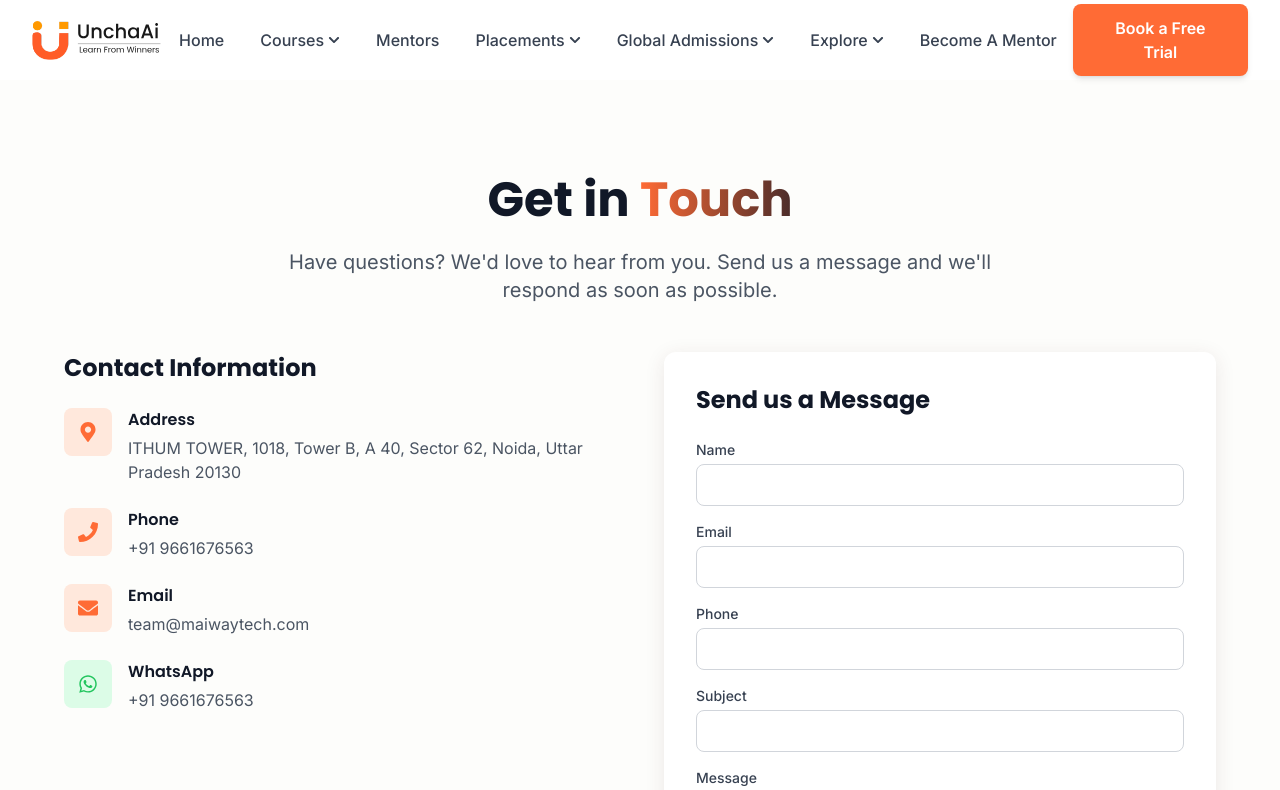
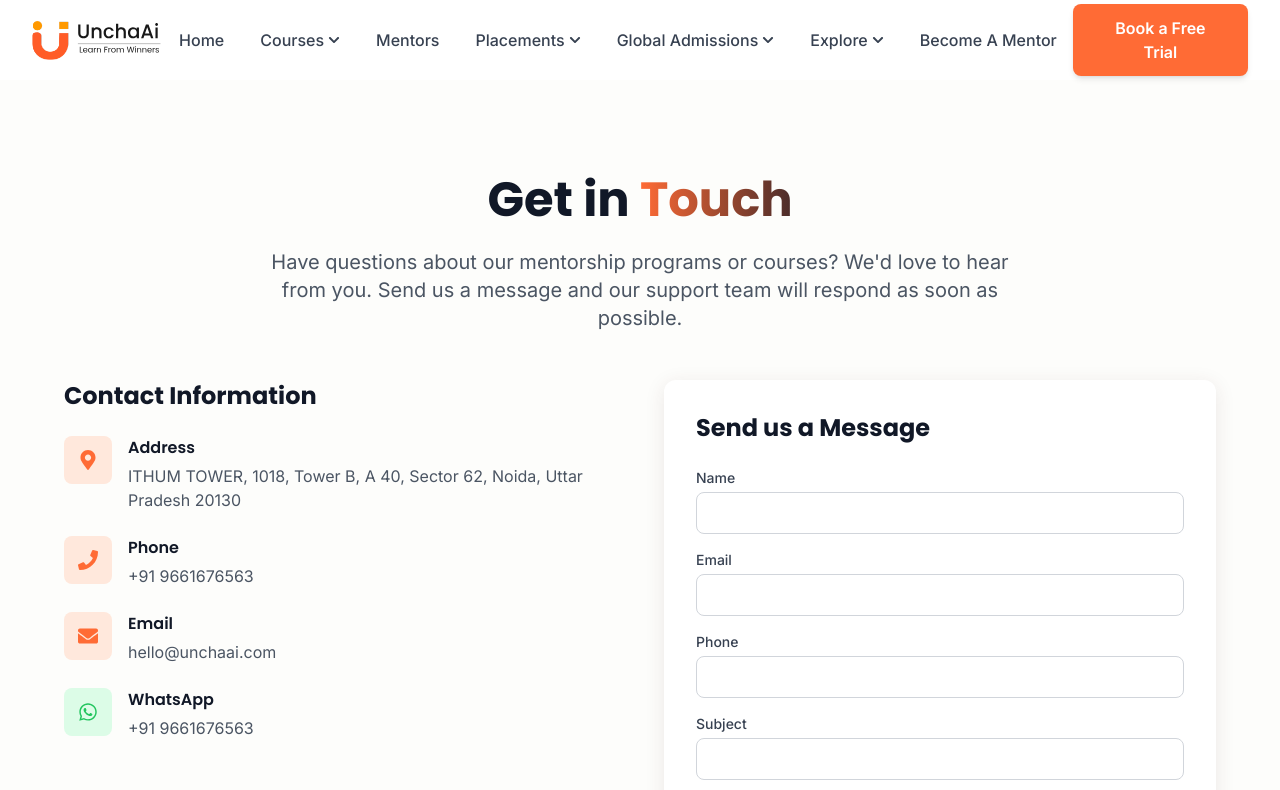
Before and after one commit to DEEPANSHU000/Unchaai_WEB, a React (Vite) app: page /contact in a window 1280 px wide. Shown: the top 790 px of the page. Built offline with nearby package versions, Linux system fonts and the light colour scheme.

Commit message:
Update Contact page copy and email to match UnchaAi branding

```diff
--- a/src/pages/Contact.jsx
+++ b/src/pages/Contact.jsx
@@ -31,7 +31,7 @@ const Contact = () => {
               Get in <span className="heading-gradient">Touch</span>
             </h1>
             <p className="text-xl text-gray-600 max-w-3xl mx-auto">
-              Have questions? We'd love to hear from you. Send us a message and we'll respond as soon as possible.
+              Have questions about our mentorship programs or courses? We'd love to hear from you. Send us a message and our support team will respond as soon as possible.
             </p>
           </motion.div>
 
@@ -66,7 +66,7 @@ const Contact = () => {
                   </div>
                   <div>
                     <h3 className="font-semibold text-gray-900 mb-1">Email</h3>
-                    <p className="text-gray-600">team@maiwaytech.com</p>
+                    <p className="text-gray-600">hello@unchaai.com</p>
                   </div>
                 </div>
 
@@ -91,7 +91,7 @@ const Contact = () => {
                   <input
                     type="text"
                     value={formData.name}
-                    onChange={(e) => setFormData({...formData, name: e.target.value})}
+                    onChange={(e) => setFormData({ ...formData, name: e.target.value })}
                     className="w-full px-4 py-2 border border-gray-300 rounded-lg focus:ring-2 focus:ring-primary-500 outline-none"
                     required
                   />
@@ -102,7 +102,7 @@ const Contact = () => {
                   <input
                     type="email"
                     value={formData.email}
-                    onChange={(e) => setFormData({...formData, email: e.target.value})}
+                    onChange={(e) => setFormData({ ...formData, email: e.target.value })}
                     className="w-full px-4 py-2 border border-gray-300 rounded-lg focus:ring-2 focus:ring-primary-500 outline-none"
                     required
                   />
@@ -113,7 +113,7 @@ const Contact = () => {
                   <input
                     type="tel"
                     value={formData.phone}
-                    onChange={(e) => setFormData({...formData, phone: e.target.value})}
+                    onChange={(e) => setFormData({ ...formData, phone: e.target.value })}
                     className="w-full px-4 py-2 border border-gray-300 rounded-lg focus:ring-2 focus:ring-primary-500 outline-none"
                     required
                   />
@@ -124,7 +124,7 @@ const Contact = () => {
                   <input
                     type="text"
                     value={formData.subject}
-                    onChange={(e) => setFormData({...formData, subject: e.target.value})}
+                    onChange={(e) => setFormData({ ...formData, subject: e.target.value })}
                     className="w-full px-4 py-2 border border-gray-300 rounded-lg focus:ring-2 focus:ring-primary-500 outline-none"
                     required
                   />
@@ -134,7 +134,7 @@ const Contact = () => {
                   <label className="block text-sm font-medium text-gray-700 mb-1">Message</label>
                   <textarea
                     value={formData.message}
-                    onChange={(e) => setFormData({...formData, message: e.target.value})}
+                    onChange={(e) => setFormData({ ...formData, message: e.target.value })}
                     rows="4"
                     className="w-full px-4 py-2 border border-gray-300 rounded-lg focus:ring-2 focus:ring-primary-500 outline-none resize-none"
                     required
```
